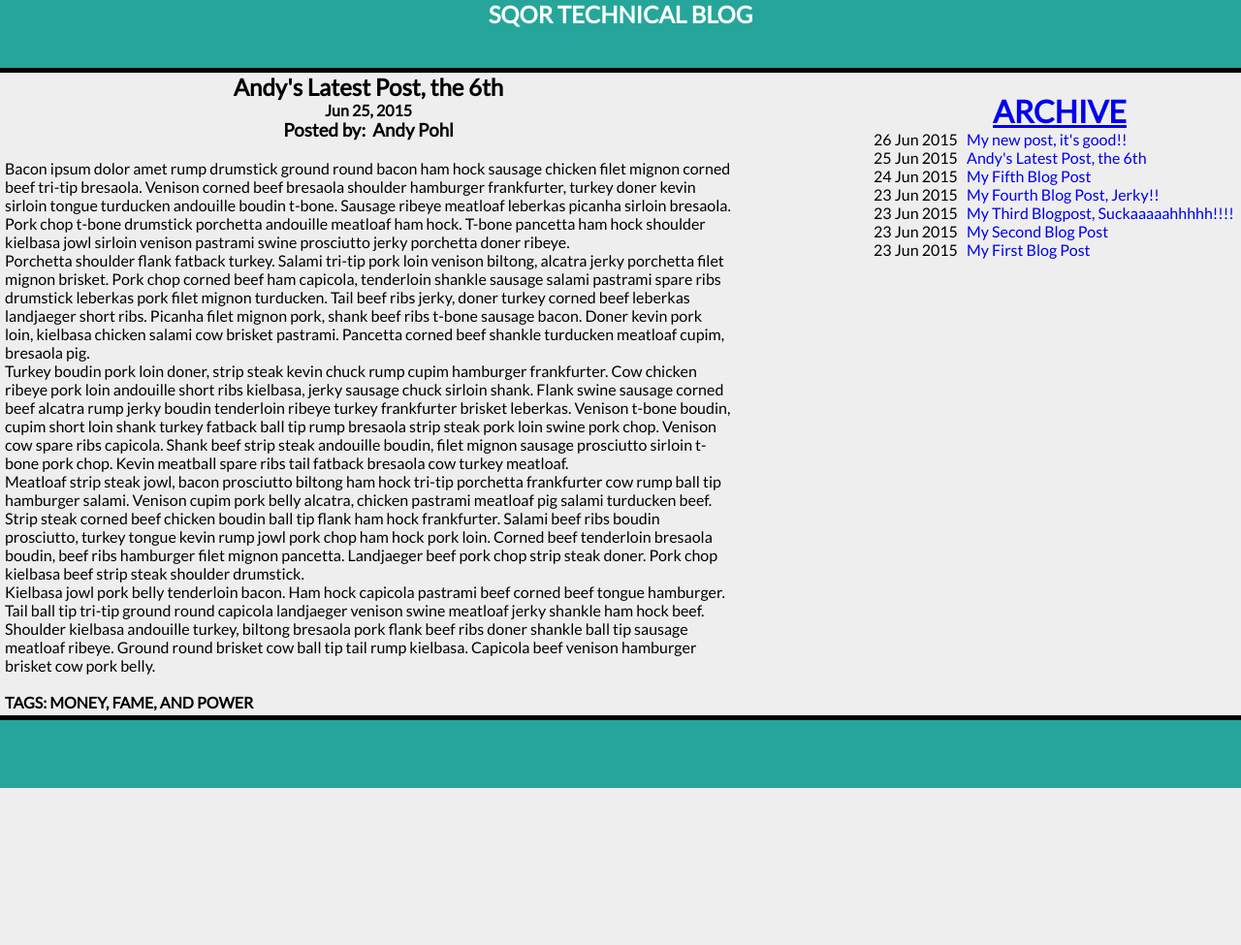
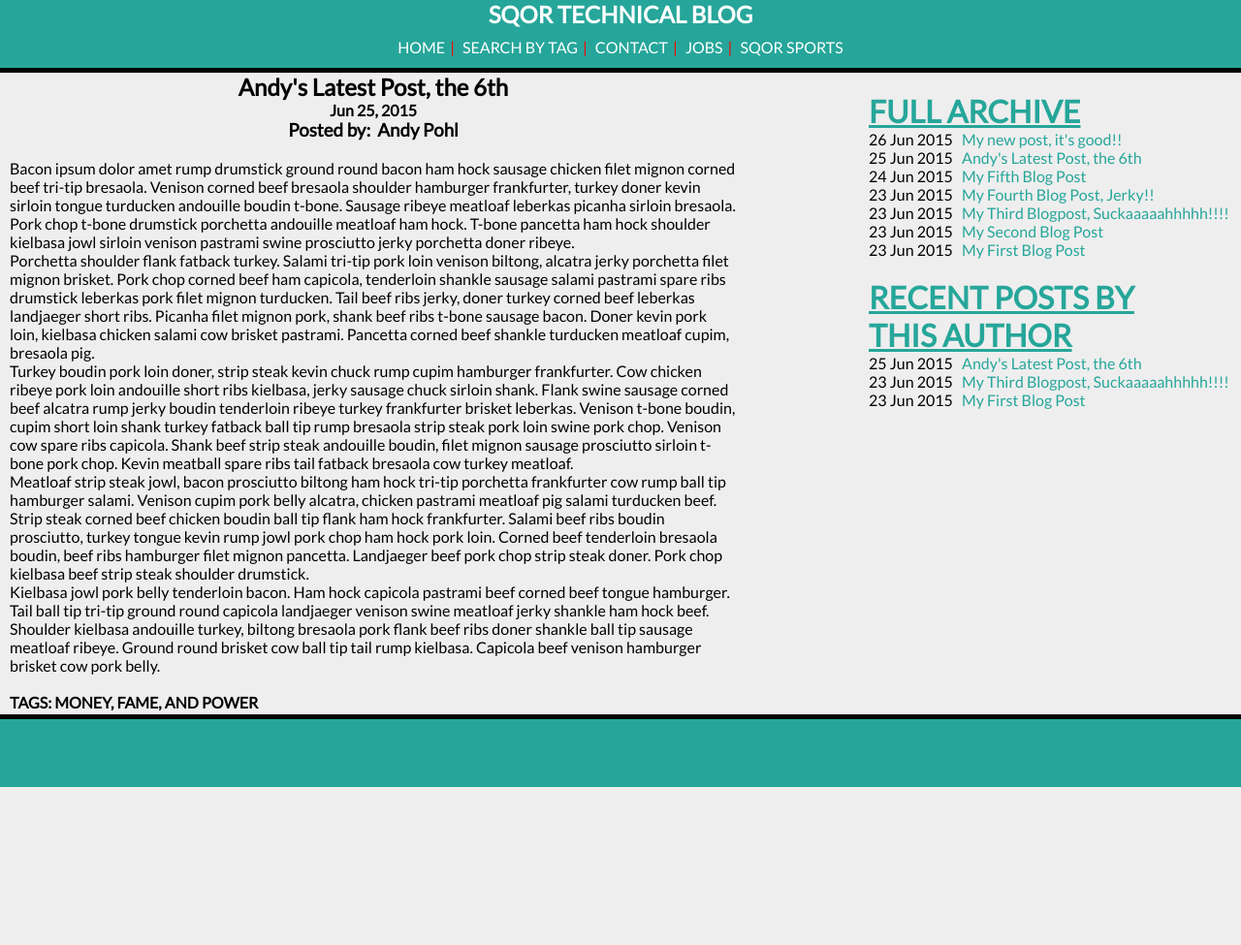
Before and after one commit to Amplify-Social/Amplify-Social.github.io, a Jekyll site: the page built from _posts/2015-06-25-andy_blogpost6.markdown, in a window 1280 px wide. Shown: the whole page at 97% size. Built offline with Jekyll 4.4.1, drawn with Linux system fonts in a browser that asks for light colours; comment, search, counter and statistics services are not loaded.

Commit message:
Added a list of author's most recent posts to sidebar.  Added nav menu.  Added some more styling

```diff
--- a/_config.yml
+++ b/_config.yml
@@ -8,3 +8,4 @@ description: A Technical Blog to showcase our open source materials
 url: http://http://amplify-social.github.io/
 excerpt_separator: ""
 exclude: ['_site']
+authors: ['andy_pohl', 'brian_schroeder']
--- a/_includes/header.html
+++ b/_includes/header.html
@@ -3,4 +3,11 @@
 </head>
 <div class="header">
 	<h2 class="main-title">{{site.name}}</h2>
+		<ul class="nav_menu">
+			<li><a href="/">HOME</a></li>|
+			<li><a href="/tags.html">SEARCH BY TAG</a></li>|
+			<li><a target="_blank" href="https://sqor.com/contact">CONTACT</a></li>|
+			<li><a target="_blank" href="https://sqor.com/jobs">JOBS</a></li>|
+			<li><a target="_blank" href="https://sqor.com">SQOR SPORTS</a></li>
+		</ul>
 </div>
--- a/_layouts/default.html
+++ b/_layouts/default.html
@@ -1,6 +1,7 @@
 <!DOCTYPE html>
 <html>
 	<head>
+		<meta charset="utf-8">
 		<link rel="stylesheet" type="text/css" href="/assets/css/style.css">
 		<link href='http://fonts.googleapis.com/css?family=Lato' rel='stylesheet' type='text/css'>
 	</head>
--- a/_layouts/post.html
+++ b/_layouts/post.html
@@ -1,6 +1,7 @@
 <!DOCTYPE html>
 <html>
 	<head>
+		<meta charset="utf-8">
 		<link rel="stylesheet" type="text/css" href="/assets/css/style.css">
 		<link href='http://fonts.googleapis.com/css?family=Lato' rel='stylesheet' type='text/css'>
 	</head>
@@ -9,7 +10,7 @@
 		<div class="page-wrap">
 			<div class="post_container">
 				<div class="archive">
-					<h1 class="archive-header"><a href="/">ARCHIVE</a></h1>
+					<h1 class="archive-header"><a href="/">FULL ARCHIVE</a></h1>
 					{% for post in site.posts %}
 		     			{{ post.date | date_to_string }}&nbsp;&nbsp;&nbsp;<a class="index_post" href="{{ post.url }}">{{post.title}}</a><br />
 		  			{% endfor %}
@@ -25,6 +26,13 @@
 						<h4 class="tags_title">Tags: {{page.tags | array_to_sentence_string}}</h4>
 					</div>
 				</article>
+				<div class="author_posts">
+					<h1 class="author_post_header">RECENT POSTS BY<br/> THIS AUTHOR</h1>
+					{% assign posts = site.posts | where: "author", {{page.author}} %}
+						{% for post in posts limit:5 %}
+	  					{{post.date | date_to_string }}&nbsp;&nbsp;&nbsp;<a class="index_post" href="{{post.url}}">{{ post.title }}</a><br/>
+						{% endfor %}
+				</div>
 			</div>
 			<div class="disqus">
 				{% include disqus.html %}
--- a/_posts/2015-06-26-andy_blogpost7.markdown
+++ b/_posts/2015-06-26-andy_blogpost7.markdown
@@ -31,3 +31,4 @@ As Gotham's favored son you will be ideally placed to strike at the heart of cri
 You're taller than you look in the tabIoids, Mr. Wayne.
 
 And as for the television's so-called plan, Batman has no jurisdiction.
+<img src="http://herogamesworld.com/images/batman%20games%20online.jpg">
--- a/assets/css/style.css
+++ b/assets/css/style.css
@@ -4,6 +4,14 @@
 html, body {
 	height: 100%;
 	width: 100%;
+	font-family: 'Lato', sans-serif;
+}
+img {
+	max-width: 750px;
+}
+a {
+	text-decoration: none;
+	color: #26a69a;
 }
 .page-wrap {
 	height: 100%;
@@ -14,6 +22,21 @@ html, body {
 	background-color: #26a69a;
 	height: 70px;
 	border-bottom: 5px solid black;
+	color: red;
+}
+.header a {
+	color: white;
+}
+.nav_menu {
+	text-align: center;
+	width: 100%;
+	padding-left: 0;
+	margin-top: 10px;
+}
+.nav_menu li {
+	display: inline;
+	list-style-type: none;
+	padding: 5px;
 }
 .footer {
 	background-color: #26a69a;
@@ -35,9 +58,12 @@ html, body {
 .index_post {
 	text-decoration: none;
 }
+.index-posts {
+	margin-top: 15px;
+}
 .post_title, .site_author, .post_author, .pagination {
 	text-align: center;
-	font-family: 'Lato', sans-serif;
+	/*font-family: 'Lato', sans-serif;*/
 
 }
 .disqus {
@@ -50,18 +76,20 @@ html, body {
 	}
 }
 article {
-	margin: 0 auto;
+	margin: 0 10px;
 	width: 750px;
+	max-width: 750px;
 	float: left;
 	font-family: 'Lato', sans-serif;
+	min-height: 500px;
 }
 @media (max-width: 750px) {
-	article {
+	article, img {
 		width: 500px;
 	}
 }
 @media (max-width: 500px) {
-	article {
+	article, img {
 		width: 384px;
 	}
 }
@@ -76,25 +104,38 @@ p {
 	display: inline-block;
 	width: 100%;
 	min-height: 300px;
-	margin: 0 5px 0 5px;
 }
-.archive {
+.archive, .author_posts {
 	margin-top: 20px;
 	width: 384px;
 	float: right;
 	font-family: 'Lato', sans-serif;
 }
-.archive-header {
-	text-align: center;
+.archive-header a, .author_post_header {
 	text-decoration: underline;
+	color: #26a69a;
 }
 @media (max-width: 1149px) {
-	.archive {
+	.archive, .author_posts {
 		display: none;
+	}
+	article, img {
+		float: none;
+		margin: 0 auto;
+	}
+}
+@media (max-width: 473px) {
+	.header {
+		height: 80px;
+	}
+	.nav_menu {
+		max-width: 400px;
 	}
 }
 .tags_list {
 	font-family: 'Lato', sans-serif;
+	margin-left: 10px;
+	color: #26a69a;
 }
 .tags_title {
 	text-transform: uppercase;
```
Also changed, not shown: authors/andy_pohl.html (added, +10 -0 lines), authors/brian_schroeder.html (added, +10 -0 lines), authors/generic.html (added, +10 -0 lines), 1 other file.
